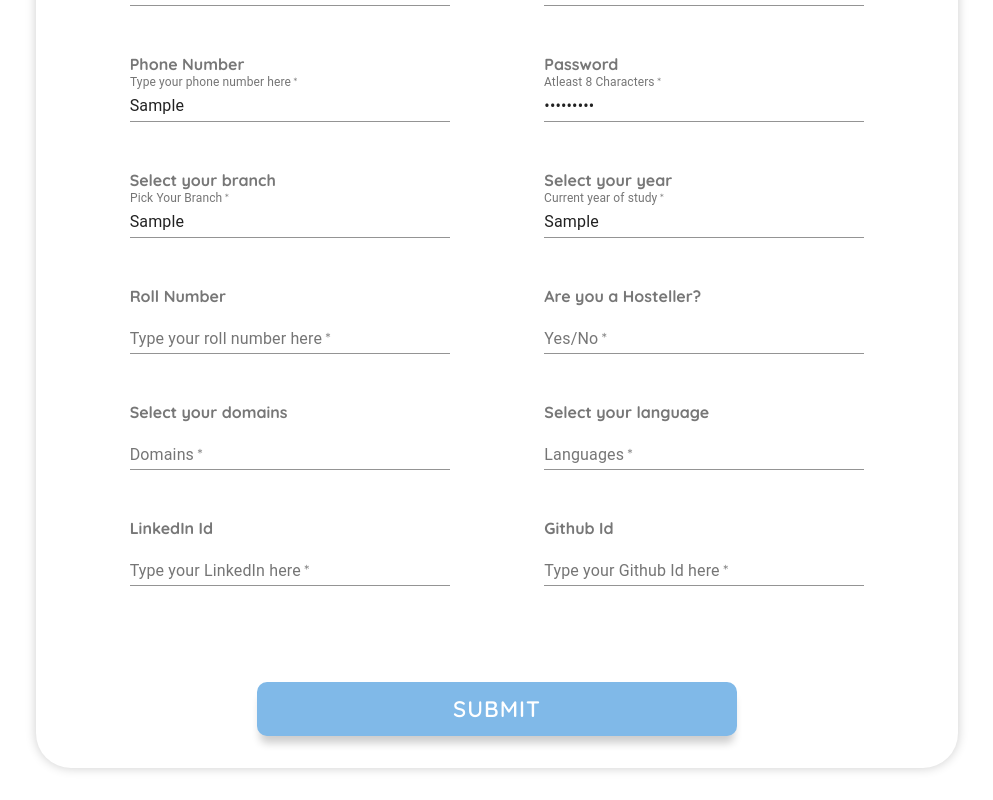
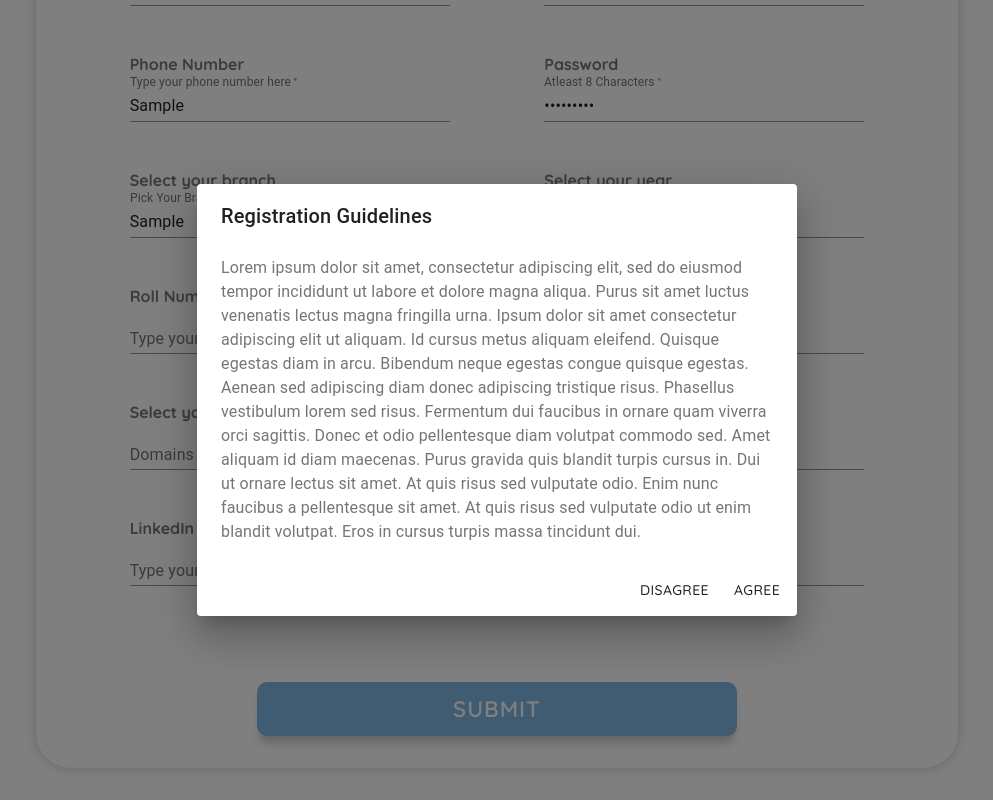
Before and after one commit to Spiral-Forge/Protege-Web, a React (Create React App) app: page /register in a window 1280 px wide. Both pictures are taken after typing "Sample", "name@example.com", "Sample", "Sample123", "Sample", "Sample" into the empty fields and a click on the button "SUBMIT". Shown: the part 432-1232 px from the top of the page, without its empty margins (143-1136 px from the left). Built offline with nearby package versions, Linux system fonts and the light colour scheme.

Commit message:
Guidelines pop up after registration added

```diff
--- a/src/components/Pages/SignUp.js
+++ b/src/components/Pages/SignUp.js
@@ -1,8 +1,17 @@
-import { TextField } from "@material-ui/core";
+import {
+  Button,
+  Dialog,
+  DialogActions,
+  DialogContent,
+  DialogContentText,
+  DialogTitle,
+  TextField,
+} from "@material-ui/core";
 import { useState } from "react";
 
 import "./SignUp.css";
 function SignUp() {
+  const [guidelinesPopUp, setGuidelinesPopUp] = useState(false);
   const [formData, setFormData] = useState({
     name: "",
     phoneNumber: "",
@@ -18,7 +27,12 @@ function SignUp() {
     github: "",
   });
   const handleButtonClick = () => {
-    console.log(formData);
+    // registration functionality here
+
+    setGuidelinesPopUp(true);
+  };
+  const handleGuidelinesClose = () => {
+    setGuidelinesPopUp(false);
   };
   const handleFormDataChange = (e) => {
     const { value, name } = e.target;
@@ -165,6 +179,39 @@ function SignUp() {
           SUBMIT
         </button>
       </div>
+      <Dialog
+        open={guidelinesPopUp}
+        onClose={handleGuidelinesClose}
+        aria-labelledby="alert-dialog-title"
+        aria-describedby="alert-dialog-description"
+      >
+        <DialogTitle id="alert-dialog-title">
+          {"Registration Guidelines"}
+        </DialogTitle>
+        <DialogContent>
+          <DialogContentText id="alert-dialog-description">
+            Lorem ipsum dolor sit amet, consectetur adipiscing elit, sed do
+            eiusmod tempor incididunt ut labore et dolore magna aliqua. Purus
+            sit amet luctus venenatis lectus magna fringilla urna. Ipsum dolor
+            sit amet consectetur adipiscing elit ut aliquam. Id cursus metus
+            aliquam eleifend. Quisque egestas diam in arcu. Bibendum neque
+            egestas congue quisque egestas. Aenean sed adipiscing diam donec
+            adipiscing tristique risus. Phasellus vestibulum lorem sed risus.
+            Fermentum dui faucibus in ornare quam viverra orci sagittis. Donec
+            et odio pellentesque diam volutpat commodo sed. Amet aliquam id diam
+            maecenas. Purus gravida quis blandit turpis cursus in. Dui ut ornare
+            lectus sit amet. At quis risus sed vulputate odio. Enim nunc
+            faucibus a pellentesque sit amet. At quis risus sed vulputate odio
+            ut enim blandit volutpat. Eros in cursus turpis massa tincidunt dui.
+          </DialogContentText>
+        </DialogContent>
+        <DialogActions>
+          <Button onClick={handleGuidelinesClose}>Disagree</Button>
+          <Button onClick={handleGuidelinesClose} autoFocus>
+            Agree
+          </Button>
+        </DialogActions>
+      </Dialog>
     </div>
   );
 }
```
